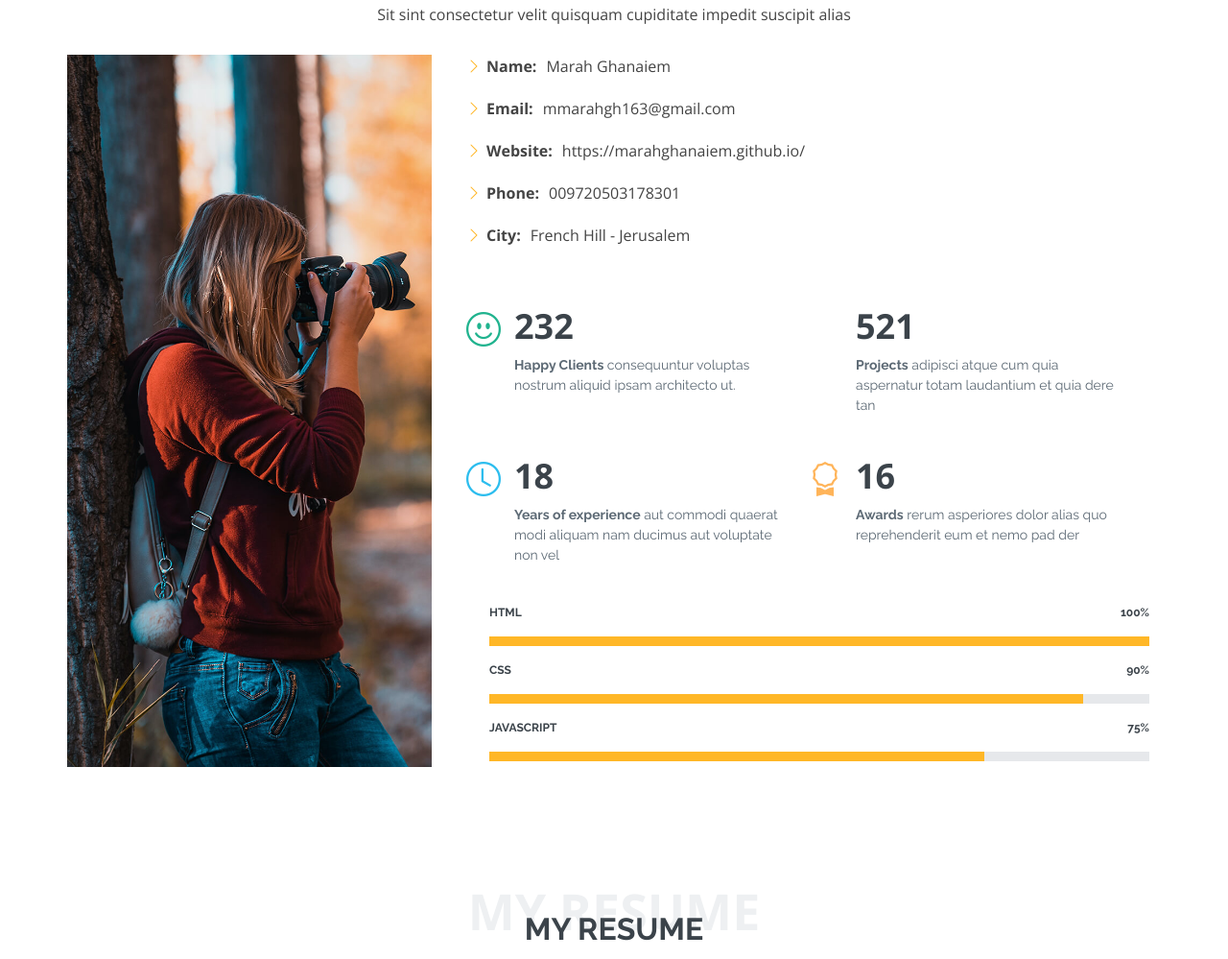
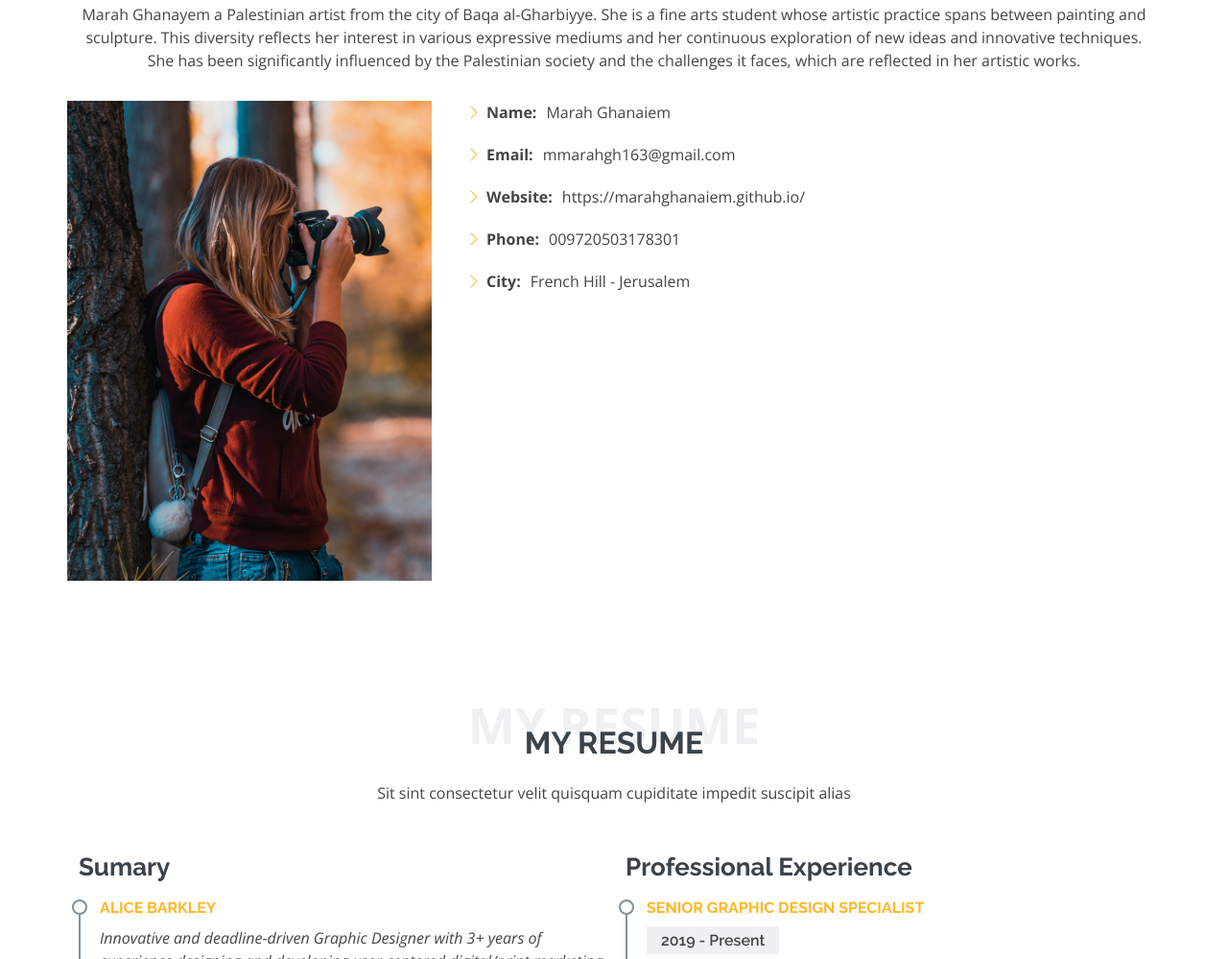
Before and after one commit to MarahGhanaiem/MarahGhanaiem.github.io, a plain HTML site: page index.html in a window 1280 px wide. Shown: the part 945-1944 px from the top of the page at 96% size. Drawn offline with nearby package versions, Linux system fonts and the light colour scheme.

Commit message:
first commit7

```diff
--- a/index.html
+++ b/index.html
@@ -89,7 +89,7 @@
         <div class="section-title">
           <span>About Me</span>
           <h2>About Me</h2>
-          <p>Sit sint consectetur velit quisquam cupiditate impedit suscipit alias</p>
+          <p>Marah Ghanayem a Palestinian artist from the city of Baqa al-Gharbiyye. She is a fine arts student whose artistic practice spans between painting and sculpture. This diversity reflects her interest in various expressive mediums and her continuous exploration of new ideas and innovative techniques. She has been significantly influenced by the Palestinian society and the challenges it faces, which are reflected in her artistic works.</p>
         </div>
 
         <div class="row">
@@ -108,63 +108,13 @@
                 </div>
                 <div class="col-lg-6">
               </div>
-              <div class="row mt-n4">
-                <div class="col-md-6 mt-5 d-md-flex align-items-md-stretch">
-                  <div class="count-box">
-                    <i class="bi bi-emoji-smile" style="color: #20b38e;"></i>
-                    <span data-purecounter-start="0" data-purecounter-end="232" data-purecounter-duration="1" class="purecounter"></span>
-                    <p><strong>Happy Clients</strong> consequuntur voluptas nostrum aliquid ipsam architecto ut.</p>
-                  </div>
-                </div>
 
-                <div class="col-md-6 mt-5 d-md-flex align-items-md-stretch">
-                  <div class="count-box">
-                    <i class="bi bi-journal-richtextr" style="color: #8a1ac2;"></i>
-                    <span data-purecounter-start="0" data-purecounter-end="521" data-purecounter-duration="1" class="purecounter"></span>
-                    <p><strong>Projects</strong> adipisci atque cum quia aspernatur totam laudantium et quia dere tan</p>
-                  </div>
-                </div>
 
-                <div class="col-md-6 mt-5 d-md-flex align-items-md-stretch">
-                  <div class="count-box">
-                    <i class="bi bi-clock" style="color: #2cbdee;"></i>
-                    <span data-purecounter-start="0" data-purecounter-end="18" data-purecounter-duration="1" class="purecounter"></span>
-                    <p><strong>Years of experience</strong> aut commodi quaerat modi aliquam nam ducimus aut voluptate non vel</p>
-                  </div>
-                </div>
 
-                <div class="col-md-6 mt-5 d-md-flex align-items-md-stretch">
-                  <div class="count-box">
-                    <i class="bi bi-award" style="color: #ffb459;"></i>
-                    <span data-purecounter-start="0" data-purecounter-end="16" data-purecounter-duration="1" class="purecounter"></span>
-                    <p><strong>Awards</strong> rerum asperiores dolor alias quo reprehenderit eum et nemo pad der</p>
-                  </div>
-                </div>
-              </div>
+
             </div><!-- End .content-->
 
-            <div class="skills-content ps-lg-4">
-              <div class="progress">
-                <span class="skill">HTML <i class="val">100%</i></span>
-                <div class="progress-bar-wrap">
-                  <div class="progress-bar" role="progressbar" aria-valuenow="100" aria-valuemin="0" aria-valuemax="100"></div>
-                </div>
-              </div>
 
-              <div class="progress">
-                <span class="skill">CSS <i class="val">90%</i></span>
-                <div class="progress-bar-wrap">
-                  <div class="progress-bar" role="progressbar" aria-valuenow="90" aria-valuemin="0" aria-valuemax="100"></div>
-                </div>
-              </div>
-
-              <div class="progress">
-                <span class="skill">JavaScript <i class="val">75%</i></span>
-                <div class="progress-bar-wrap">
-                  <div class="progress-bar" role="progressbar" aria-valuenow="75" aria-valuemin="0" aria-valuemax="100"></div>
-                </div>
-              </div>
-            </div>
 
           </div>
         </div>
```
